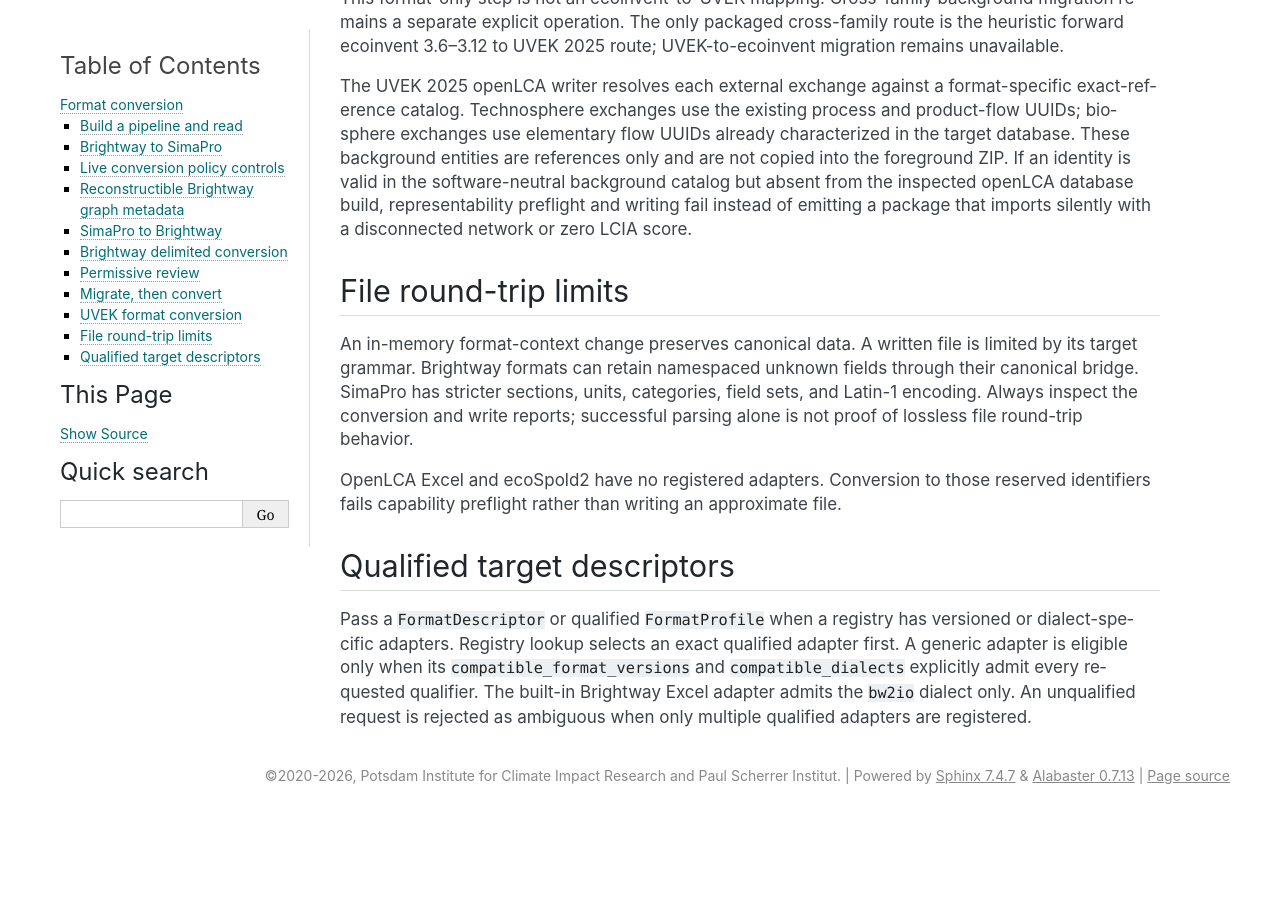
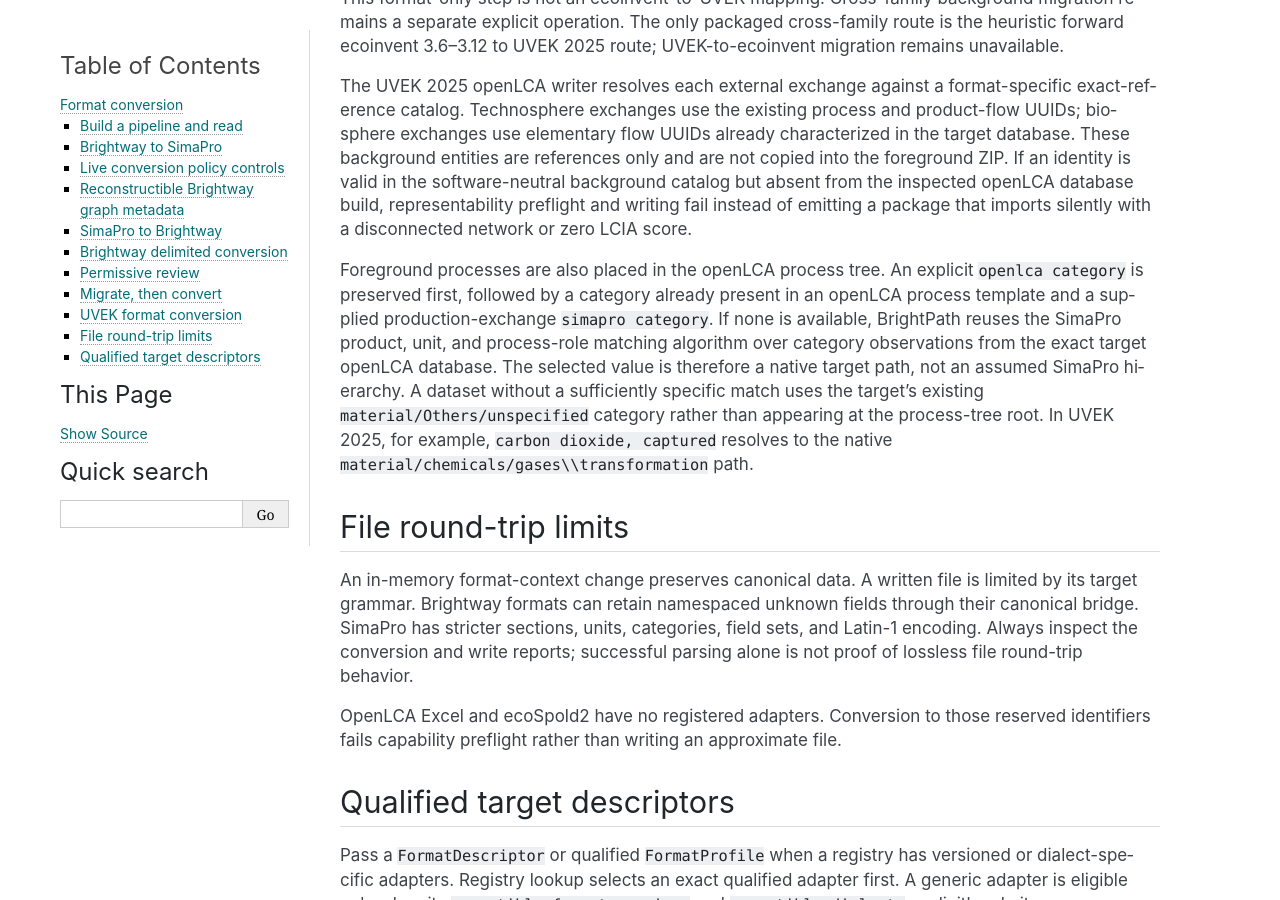
Before and after one commit to romainsacchi/brightpath, a Sphinx documentation site: the page built from docs/workflows/conversion.rst, in a window 1280 px wide and 900 px high, scrolled down 4732 px. Built offline with Sphinx 7.4.7, drawn with Linux system fonts in a browser that asks for light colours; before the commit the page ends 5546 px from its top, so only the background shows below that.

Commit message:
Document openLCA category inference
Explain category precedence, target-native matching, and the UVEK fallback and captured-carbon example in the user documentation.

```diff
--- a/docs/workflows/conversion.rst
+++ b/docs/workflows/conversion.rst
@@ -255,6 +255,18 @@ the inspected openLCA database build, representability preflight and writing
 fail instead of emitting a package that imports silently with a disconnected
 network or zero LCIA score.
 
+Foreground processes are also placed in the openLCA process tree. An explicit
+``openlca category`` is preserved first, followed by a category already present
+in an openLCA process template and a supplied production-exchange
+``simapro category``. If none is available, BrightPath reuses the SimaPro
+product, unit, and process-role matching algorithm over category observations
+from the exact target openLCA database. The selected value is therefore a
+native target path, not an assumed SimaPro hierarchy. A dataset without a
+sufficiently specific match uses the target's existing
+``material/Others/unspecified`` category rather than appearing at the
+process-tree root. In UVEK 2025, for example, ``carbon dioxide, captured``
+resolves to the native ``material/chemicals/gases\\transformation`` path.
+
 File round-trip limits
 ----------------------
 
```
Also changed, not shown: README.md (+7 -0 lines).
